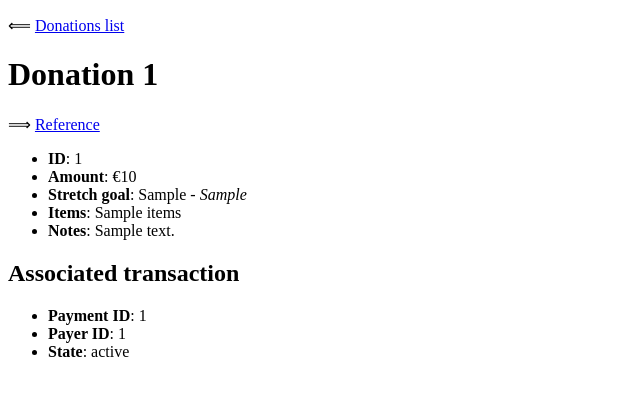
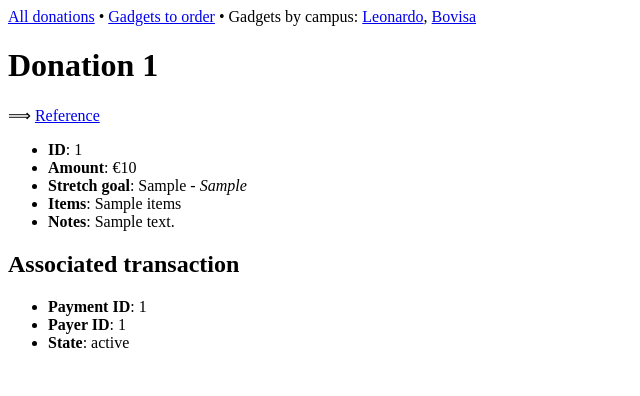
Before and after one commit to poliedro-polimi/Crowdfunding-Backend, a Flask app: template poliedro_donate/templates/donations/donation.html in a window 1280 px wide. Shown: the top 396 px of the page, without its empty margins (0-640 px from the left). Run offline with Flask 2, Linux system fonts and the light colour scheme; the template is opened without the code that fills it: most values are stand-ins (such as "Sample title", 1, 10 or a date in 2020); parts of the project's set-up code (start-up, migrations or seed data) failed here and were passed over.

Commit message:
Add navigation bar to all pages

```diff
--- a/poliedro_donate/templates/donations/base.html
+++ b/poliedro_donate/templates/donations/base.html
@@ -15,11 +15,28 @@
                 table, th, td {
                     border: 1px solid black;
                 }
+
+                @media print {
+                    .no-print {
+                        display: none !important;
+                    }
+                }
             </style>
         {% endblock %}
     {% endblock %}
 </head>
 <body>
+{% block nav %}
+    <nav class="no-print">
+        <a href="{{ url_for("donations.list_all") }}">All donations</a>
+        &bullet;
+        <a href="{{ url_for("donations.to_order") }}">Gadgets to order</a>
+        &bullet;
+        Gadgets by campus: <a href="{{ url_for("donations.by_location", location="leonardo") }}">Leonardo</a>, <a
+            href="{{ url_for("donations.by_location", location="bovisa") }}">Bovisa</a>
+    </nav>
+{% endblock %}
+
 {% block body %}
 {% endblock %}
 
--- a/poliedro_donate/templates/donations/donation.html
+++ b/poliedro_donate/templates/donations/donation.html
@@ -4,10 +4,6 @@
 
 {% block body %}
     {{ super() }}
-
-    <p>
-    &xlArr; <a href="{{ url_for("donations.list_all") }}">Donations list</a>
-    </p>
 
     <h1>Donation {{ donation.pretty_id }}</h1>
 
--- a/poliedro_donate/templates/donations/list_all.html
+++ b/poliedro_donate/templates/donations/list_all.html
@@ -32,7 +32,8 @@
                         </td>
                         <td>
                             {% if donation.reference %}
-                                <a href="{{ url_for("donations.reference", r_id=donation.user_id) }}">{{ donation.user_id }} ({{ donation.reference.firstname }} {{ donation.reference.lastname }})</a>
+                                <a href="{{ url_for("donations.reference", r_id=donation.user_id) }}">{{ donation.user_id }}
+                                    ({{ donation.reference.firstname }} {{ donation.reference.lastname }})</a>
                             {% else %}
                                 <i>None</i>
                             {% endif %}
```
